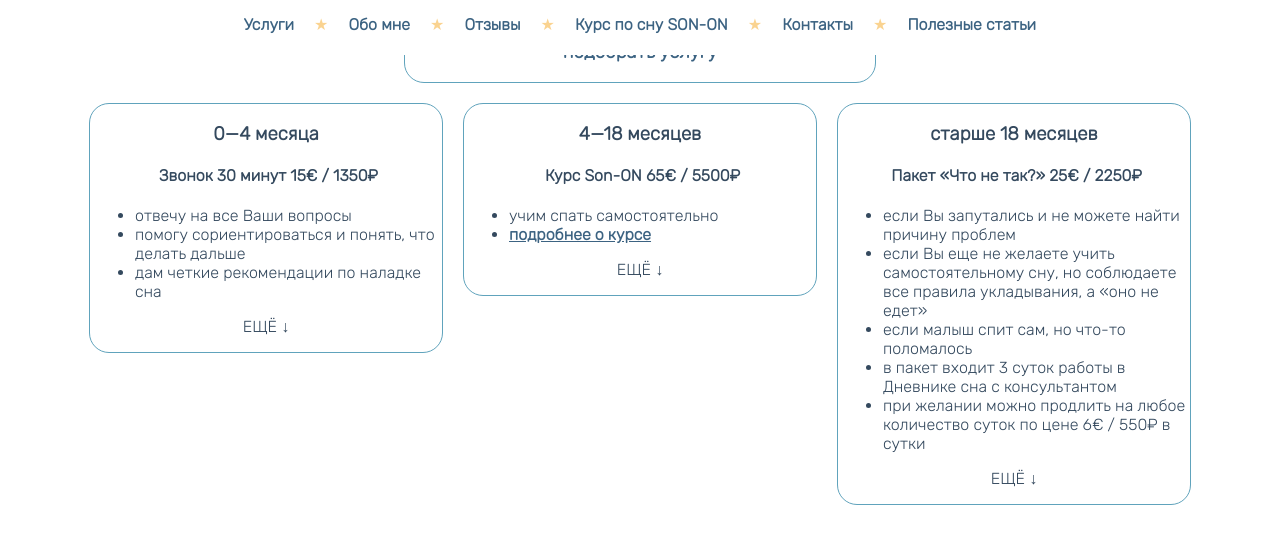
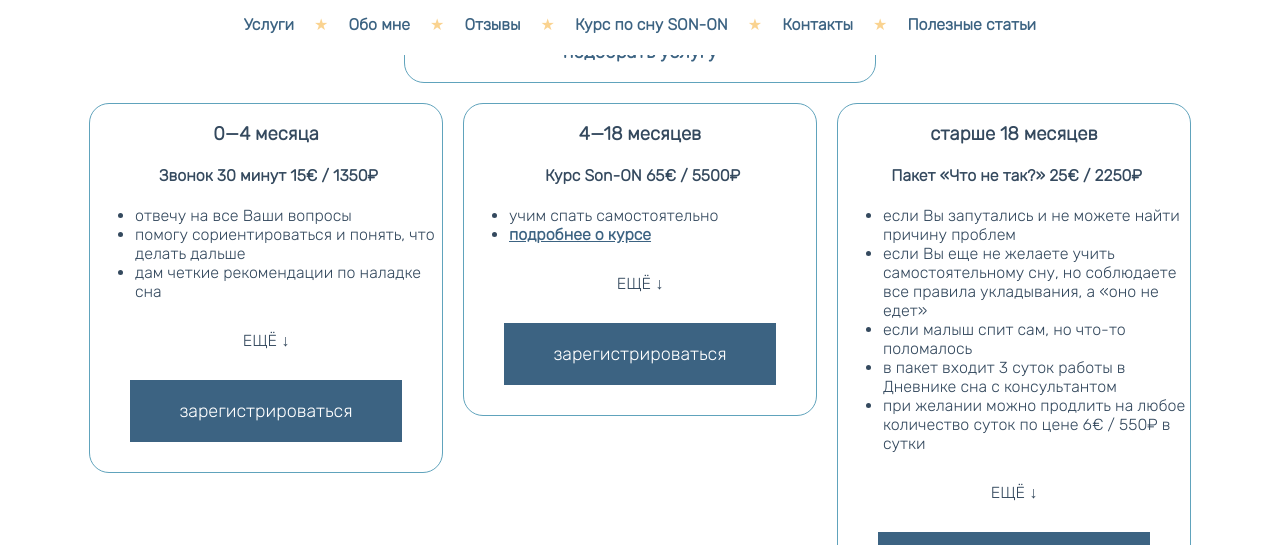
Before and after one commit to Olgamyrsikova/sleepconsult, a Jekyll site: the page built from index.html, in a window 1280 px wide and 1400 px high, scrolled down 718 px, cut to the strip 0-545 px from the top of the window. Built offline with Jekyll 4.4.1, drawn with Linux system fonts in a browser that asks for light colours.

Commit message:
- make menu icon grey - add register buttons to the services

```diff
--- a/_includes/header.html
+++ b/_includes/header.html
@@ -9,13 +9,13 @@
         menuButton.style.fill = "white";
       } else {
         menu.style.display = "none";
-        menuButton.style.fill = "black";
+        menuButton.style.fill = "#636e72";
       }
     }
 
     function closeMenu() {
       document.getElementById("menu").style.display = "none";
-      document.getElementById("menu-button").style.fill = "black";
+      document.getElementById("menu-button").style.fill = "#636e72";
     }
 
   </script>
--- a/_includes/services.html
+++ b/_includes/services.html
@@ -57,6 +57,12 @@
                 <p class="service-button" id="under-4-months-hide" onClick="toggleUnder4Months()" style="display: none;">СВЕРНУТЬ &uarr;</p>
 
             </div>
+
+            <p class="service-register-button">
+                <a href="https://docs.google.com/forms/d/17yRNStsFhw-bvBznGmv_Dw1sce3Nim4OT_P3-vWNdrg/viewform?edit_requested=true" target="_blank">
+                    зарегистрироваться
+                </a>
+            </p>
 
         </div>
 
@@ -138,6 +144,12 @@
 
             </div>
 
+            <p class="service-register-button">
+                <a href="https://docs.google.com/forms/d/17yRNStsFhw-bvBznGmv_Dw1sce3Nim4OT_P3-vWNdrg/viewform?edit_requested=true" target="_blank">
+                    зарегистрироваться
+                </a>
+            </p>
+
         </div>
 
         <div class="service-group">
@@ -207,6 +219,13 @@
                 <p class="service-button" id="over-18-months-hide" onClick="toggleOver18Months()" style="display: none;">СВЕРНУТЬ &uarr;</p>
 
             </div>
+
+            <p class="service-register-button">
+                <a href="https://docs.google.com/forms/d/17yRNStsFhw-bvBznGmv_Dw1sce3Nim4OT_P3-vWNdrg/viewform?edit_requested=true" target="_blank">
+                    зарегистрироваться
+                </a>
+            </p>
+
         </div>
     </div>
 
--- a/css/style.css
+++ b/css/style.css
@@ -49,7 +49,7 @@
     top: 10px;
     right: 10px;
     width: 30px;
-    fill: black;
+    fill: #636e72;
 }
 
 #menu {
@@ -72,6 +72,20 @@
 #menu a {
     text-decoration: none;
     color: white;
+}
+
+.service-register-button {
+    text-align: center;
+    margin: 30px 40px 30px 40px;
+    padding: 20px;
+    background-color: #3c6382;
+}
+
+.service-register-button a {
+    color: white;
+    text-decoration: none;
+    font-size: 18px;
+    font-weight: 400;
 }
 
 /* SECTION HOME */
@@ -148,6 +162,7 @@
 
 .service-button {
     text-align: center;
+    margin: 30px 0 0 0;
 }
 
 /* SECTION ABOUT */
```
